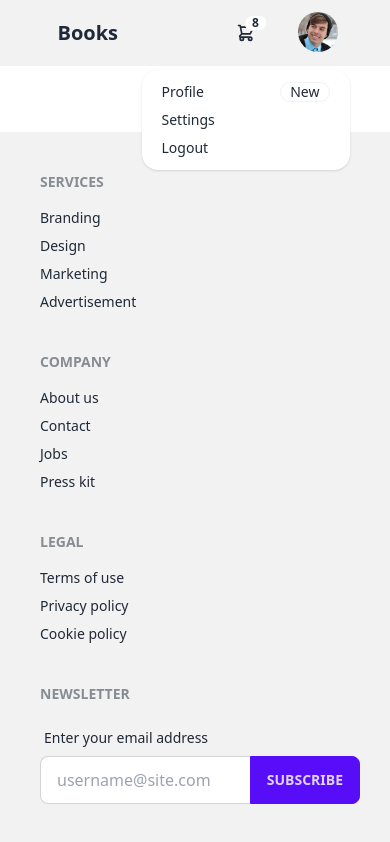
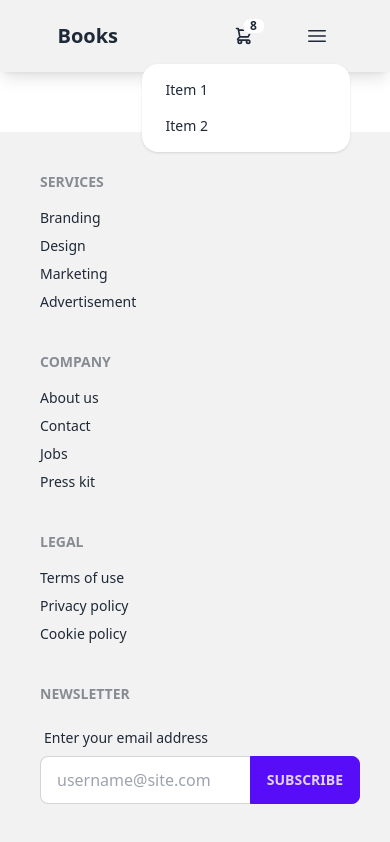
Before and after one commit to zagliadov/bookstore-client, a Vue app: page / in a window 390 px wide. Both pictures are taken after a click on the label 317 px from the left and 32 px from the top of the page. Built offline with nearby package versions, Linux system fonts and the light colour scheme; no server answers.

Commit message:
Mobile version edits, sticky header

```diff
--- a/src/App.vue
+++ b/src/App.vue
@@ -3,21 +3,19 @@ import { RouterView } from "vue-router";
 import Header from "@/components/Header/Header.vue";
 import Footer from "@/components/Footer/Footer.vue";
 import SideMenu from "@/components/SideMenu/SideMenu.vue";
+import Menu from "./components/SideMenu/Menu.vue";
 </script>
 
 <template>
   <div class="flex flex-col h-screen">
     <Header />
-    <main className="grow">
+    <main className="grow relative">
       <div class="flex justify-center">
-        <div class="md:flex md:w-2/12 hidden">
-          <SideMenu />
-        </div>
+        <SideMenu />
         <div class="w-10/12">
           <RouterView />
         </div>
       </div>
-
     </main>
     <Footer />
   </div>
--- a/src/components/Carousel/Carousel.vue
+++ b/src/components/Carousel/Carousel.vue
@@ -1,7 +1,7 @@
 <script setup lang="ts"></script>
 
 <template>
-  <div class="py-6 flex justify-center w-auto">
+  <div class="hidden py-6 md:flex justify-center w-auto">
     <img src="/svg/amazon.jpg" class="w-auto rounded-lg" />
   </div>
 </template>
--- a/src/components/Header/Header.vue
+++ b/src/components/Header/Header.vue
@@ -1,9 +1,12 @@
 <script setup lang="ts">
 import { RouterLink } from "vue-router";
+import Menu from "../SideMenu/Menu.vue";
 </script>
 
 <template>
-  <header class="flex justify-center bg-base-200">
+  <header
+    class="flex justify-center bg-base-200 shadow-lg fixed top-0 left-0 right-0 z-30"
+  >
     <div class="navbar w-10/12 bg-base-200">
       <div class="flex-1">
         <RouterLink to="/" class="btn btn-ghost normal-case text-xl">
@@ -44,7 +47,7 @@ import { RouterLink } from "vue-router";
             </div>
           </div>
         </div>
-        <div class="dropdown dropdown-end px-2">
+        <div class="dropdown dropdown-end px-2 hidden md:flex">
           <label tabindex="0" class="btn btn-ghost btn-circle avatar">
             <div class="w-10 rounded-full">
               <img src="../../assets/avatar.jpeg" />
@@ -64,6 +67,31 @@ import { RouterLink } from "vue-router";
             <li><a>Logout</a></li>
           </ul>
         </div>
+        <div class="dropdown dropdown-end md:hidden">
+          <label tabindex="0" class="btn m-1">
+            <svg
+              xmlns="http://www.w3.org/2000/svg"
+              fill="none"
+              viewBox="0 0 24 24"
+              stroke-width="1.5"
+              stroke="currentColor"
+              class="w-6 h-6"
+            >
+              <path
+                stroke-linecap="round"
+                stroke-linejoin="round"
+                d="M3.75 6.75h16.5M3.75 12h16.5m-16.5 5.25h16.5"
+              />
+            </svg>
+          </label>
+          <div
+            tabindex="0"
+            class="dropdown-content z-[1] menu p-2 shadow bg-base-100 rounded-box w-52"
+          >
+            <li><a>Item 1</a></li>
+            <li><a>Item 2</a></li>
+          </div>
+        </div>
       </div>
     </div>
   </header>
--- /dev/null
+++ b/src/components/SideMenu/Menu.vue
@@ -0,0 +1,34 @@
+<script setup lang="ts">
+import { menuItems } from "../../helpers/sideMenuItems";
+</script>
+
+<template>
+  <ul class="menu bg-base-100 w-full pt-10">
+    <li v-for="(item, index) in menuItems" :key="index">
+      <a>{{ item.label }}</a>
+      <template v-if="item.children">
+        <details :open="item?.open">
+          <summary>{{ item.label }}</summary>
+          <ul>
+            <li v-for="(child, childIndex) in item.children" :key="childIndex">
+              <a>{{ child.label }}</a>
+              <template v-if="child.children">
+                <details :open="child.open">
+                  <summary>{{ child.label }}</summary>
+                  <ul>
+                    <li
+                      v-for="(grandchild, grandchildIndex) in child.children"
+                      :key="grandchildIndex"
+                    >
+                      <a>{{ grandchild.label }}</a>
+                    </li>
+                  </ul>
+                </details>
+              </template>
+            </li>
+          </ul>
+        </details>
+      </template>
+    </li>
+  </ul>
+</template>
--- a/src/components/SideMenu/SideMenu.vue
+++ b/src/components/SideMenu/SideMenu.vue
@@ -1,34 +1,9 @@
 <script setup lang="ts">
-import { menuItems } from "../../helpers/sideMenuItems";
+import Menu from "./Menu.vue";
 </script>
 
 <template>
-  <ul class="menu bg-base-100 w-full pt-10">
-    <li v-for="(item, index) in menuItems" :key="index">
-      <a>{{ item.label }}</a>
-      <template v-if="item.children">
-        <details :open="item?.open">
-          <summary>{{ item.label }}</summary>
-          <ul>
-            <li v-for="(child, childIndex) in item.children" :key="childIndex">
-              <a>{{ child.label }}</a>
-              <template v-if="child.children">
-                <details :open="child.open">
-                  <summary>{{ child.label }}</summary>
-                  <ul>
-                    <li
-                      v-for="(grandchild, grandchildIndex) in child.children"
-                      :key="grandchildIndex"
-                    >
-                      <a>{{ grandchild.label }}</a>
-                    </li>
-                  </ul>
-                </details>
-              </template>
-            </li>
-          </ul>
-        </details>
-      </template>
-    </li>
-  </ul>
+  <div class="md:flex md:w-2/12 hidden">
+    <Menu />
+  </div>
 </template>
--- a/src/views/BooksView.vue
+++ b/src/views/BooksView.vue
@@ -5,14 +5,13 @@ import { storeToRefs } from "pinia";
 import AppSpinner from "@/components/AppSpinner/AppSpinner.vue";
 import Carousel from "@/components/Carousel/Carousel.vue";
 import Rating from "@/components/Rating/Rating.vue";
-import SideMenu from "@/components/SideMenu/SideMenu.vue";
 
 const booksStore = useBooksStore();
 const { books, isLoading } = storeToRefs(booksStore);
 </script>
 
 <template>
-    <div class="flex justify-center flex-wrap p-4 relative">
+    <div class="flex justify-center flex-wrap p-4 relative pt-20">
       <Carousel />
       <AppSpinner v-if="isLoading" fullscreen />
 
```
